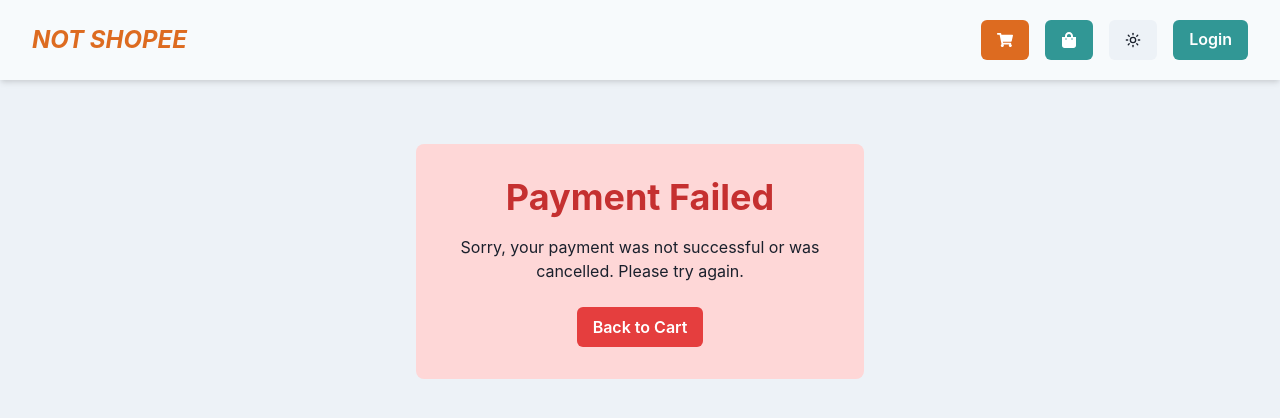
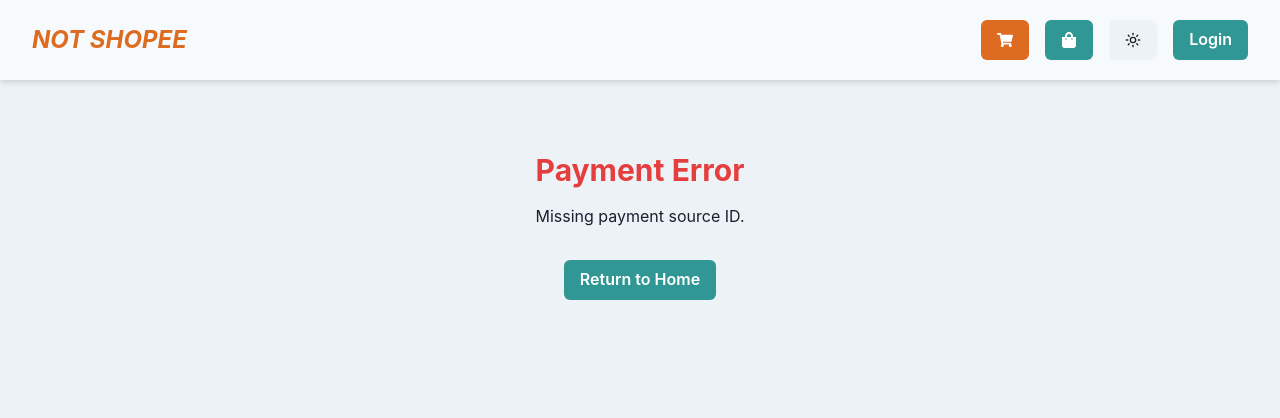
Before and after one commit to jjinnspecs/mern-not_shopee, a React (Vite) app in the folder frontend/: page /error in a window 1280 px wide. Shown: the top 418 px of the page. Built offline with nearby package versions, Linux system fonts and the light colour scheme.

Commit message:
feat: improve error handling and checkout flow

```diff
--- a/frontend/pages/user/CheckoutPage.jsx
+++ b/frontend/pages/user/CheckoutPage.jsx
@@ -162,7 +162,7 @@ const CheckoutPage = () => {
                              value={form.paymentMethod}
                              onChange={handleChange}
                              >
-                                <option value="gcash">GCash</option>
+                                {/* <option value="gcash">GCash</option> */}
                                 <option value="grab_pay">GrabPay</option>
                                 <option value="cod">Cash on Delivery</option>
                             </Select>
--- a/frontend/pages/user/ErrorPage.jsx
+++ b/frontend/pages/user/ErrorPage.jsx
@@ -1,17 +1,85 @@
-import { Box, Heading, Text, Button, useColorModeValue } from "@chakra-ui/react";
+import { useEffect, useState } from "react";
+import { useSearchParams } from "react-router-dom";
+import {
+  Box,
+  Heading,
+  Text,
+  Spinner,
+  VStack,
+  useToast,
+  Button,
+} from "@chakra-ui/react";
 import { useNavigate } from "react-router-dom";
 
 const ErrorPage = () => {
+  const [params] = useSearchParams();
+  const [verifying, setVerifying] = useState(true);
+  const [message, setMessage] = useState("Verifying payment status...");
+  const toast = useToast();
   const navigate = useNavigate();
-    const textColor = useColorModeValue('gray.600', 'gray.200');
-    const bgColor = useColorModeValue('red.100', 'gray.800');
+
+  useEffect(() => {
+    const sourceId = params.get("source");
+
+    if (!sourceId) {
+      setMessage("Missing payment source ID.");
+      setVerifying(false);
+      return;
+    }
+
+    const verifyPayment = async () => {
+      try {
+        const res = await fetch("/api/checkout/verify", {
+          method: "POST",
+          headers: { "Content-Type": "application/json" },
+          body: JSON.stringify({ sourceId }),
+        });
+
+        const data = await res.json();
+
+        if (res.ok) {
+          // Shouldn't reach here on /error route, but just in case
+          toast({
+            title: "Payment already confirmed.",
+            status: "info",
+            isClosable: true,
+          });
+          navigate("/success");
+        } else {
+          setMessage(data.error || "Payment failed. Order was cancelled.");
+        }
+      } catch (err) {
+        console.error("Verification error:", err);
+        setMessage("Something went wrong during verification.");
+      } finally {
+        setVerifying(false);
+      }
+    };
+
+    verifyPayment();
+  }, [params, toast, navigate]);
+
   return (
-    <Box maxW="md" mx="auto" mt={16} p={8} borderRadius="lg" textAlign="center" bg={bgColor}>
-      <Heading color="red.600" mb={4}>Payment Failed</Heading>
-      <Text mb={6}>Sorry, your payment was not successful or was cancelled. Please try again.</Text>
-      <Button colorScheme="red" onClick={() => navigate("/cart")}>
-        Back to Cart
-      </Button>
+    <Box maxW="lg" mx="auto" mt={12} textAlign="center" p={6}>
+      <VStack spacing={4}>
+        <Heading size="lg" color="red.500">
+          Payment Error
+        </Heading>
+
+        {verifying ? (
+          <>
+            <Spinner size="lg" />
+            <Text>{message}</Text>
+          </>
+        ) : (
+          <>
+            <Text>{message}</Text>
+            <Button colorScheme="teal" mt={4} onClick={() => navigate("/")}>
+              Return to Home
+            </Button>
+          </>
+        )}
+      </VStack>
     </Box>
   );
 };
```
Also changed, not shown: 1 other file (tests, documents, lock files or other folders).
